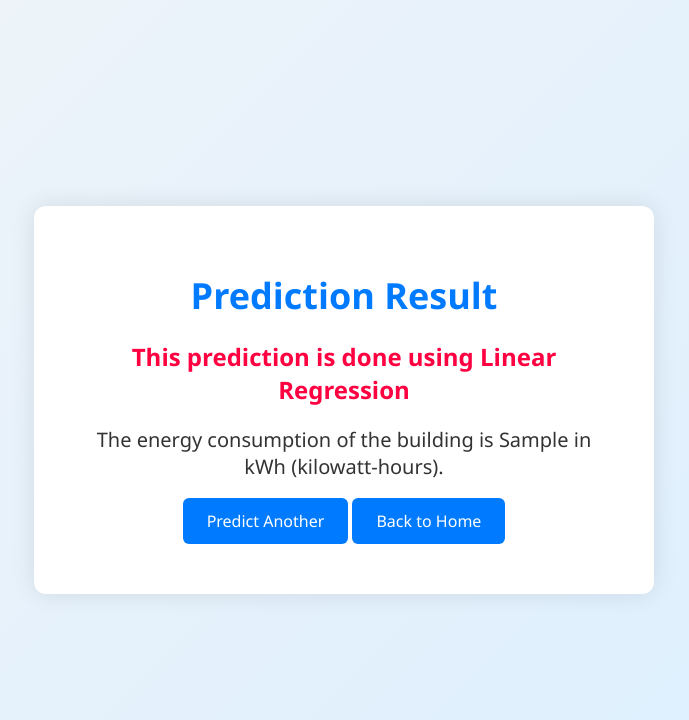
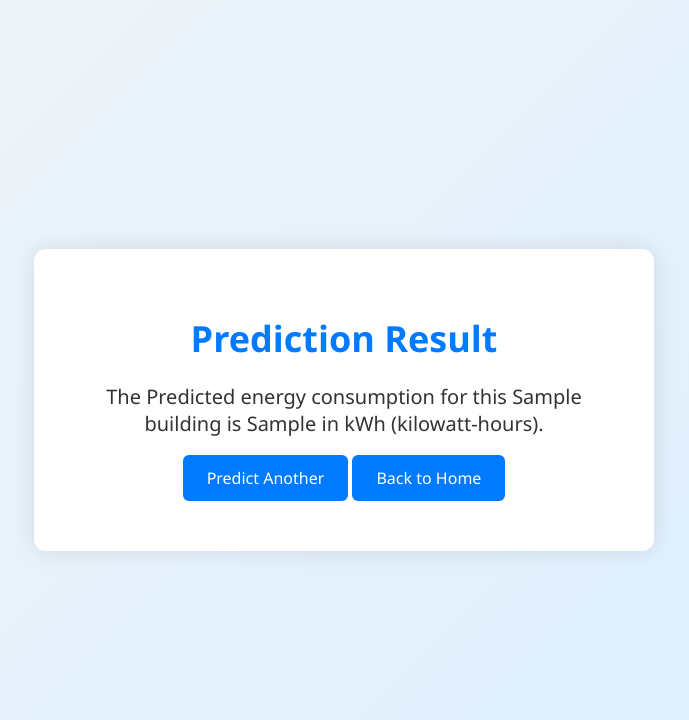
Before and after one commit to kethan-ds/Linear_Energy, a Flask app: template templates/results.html in a window 1280 px wide. Shown: the top 720 px of the page, without its empty margins (296-985 px from the left). Run offline with Flask 3, Linux system fonts and the light colour scheme; the template is opened without the code that fills it: most values are stand-ins (such as "Sample title", 1, 10 or a date in 2020).

Commit message:
adding the type of the building in the results

```diff
--- a/app.py
+++ b/app.py
@@ -24,13 +24,14 @@ def predict_datapoint():
 
             )
         final_new_data=data.get_data_as_dataframe()
+        y=final_new_data['Building Type'].values[0]
         predict_pipeline=PredictPipeline()
         pred=predict_pipeline.predict(final_new_data)
 
         results=round(pred[0],1)
         #results=pred
 
-        return render_template('results.html',final_result=results)
+        return render_template('results.html',final_result=[results,y])
 
 
 @app.route('/topredict',methods=['GET'])
--- a/templates/results.html
+++ b/templates/results.html
@@ -59,8 +59,8 @@
 
     <div class="card">
         <h1>Prediction Result</h1>
-        <h2>This prediction is done using Linear Regression</h2>
-        <p> The energy consumption of the building is {{ final_result }} in kWh (kilowatt-hours). </p>
+
+        <p> The Predicted energy consumption for this {{ final_result[1] }} building is {{ final_result[0] }}  in kWh (kilowatt-hours). </p>
         <a href="{{ url_for('topredict') }}" class="btn">Predict Another</a>
         <a href="{{ url_for('home_page') }}" class="btn">Back to Home</a>
         <br><br>
```
Also changed, not shown: 4 other files.
